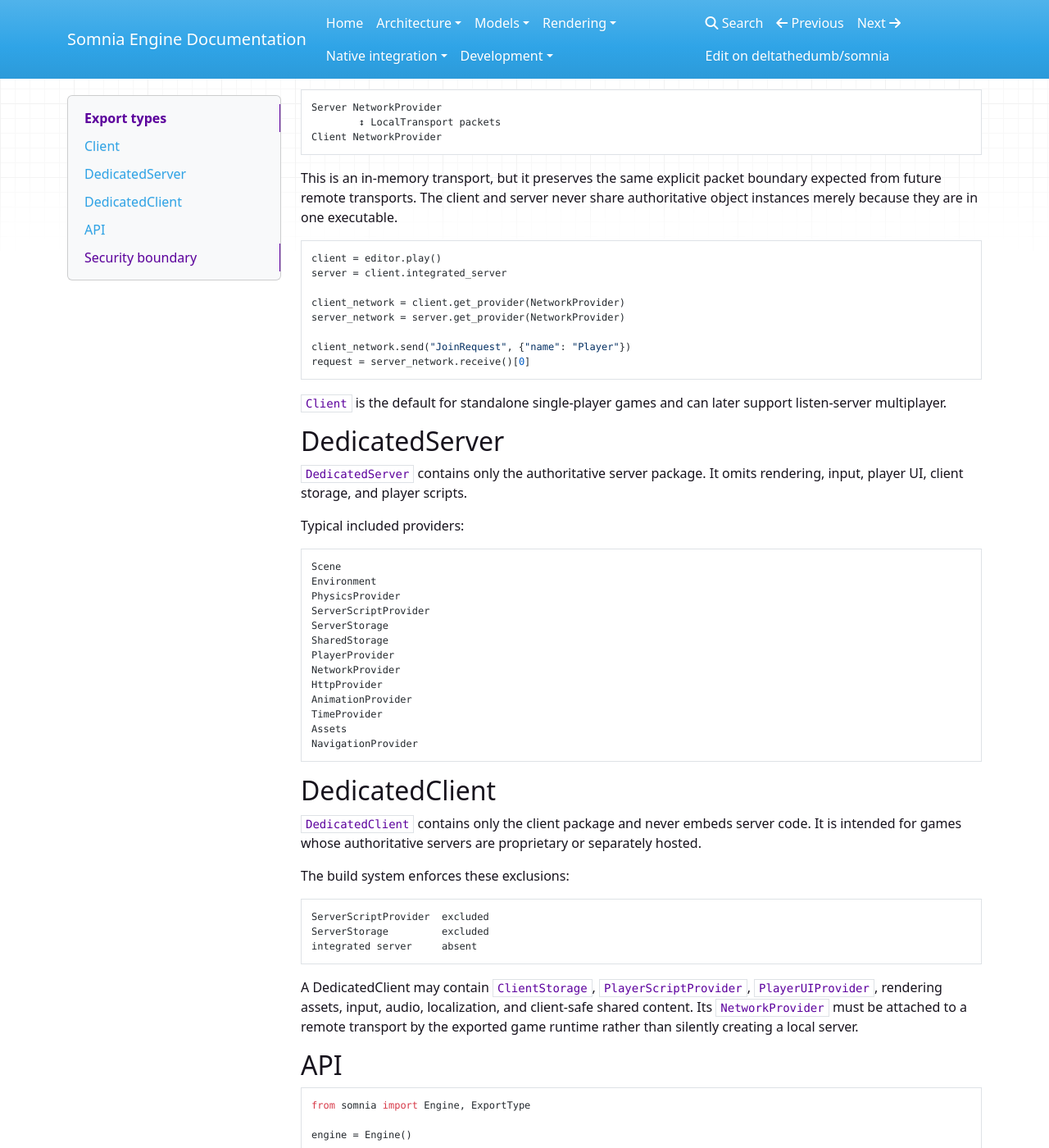
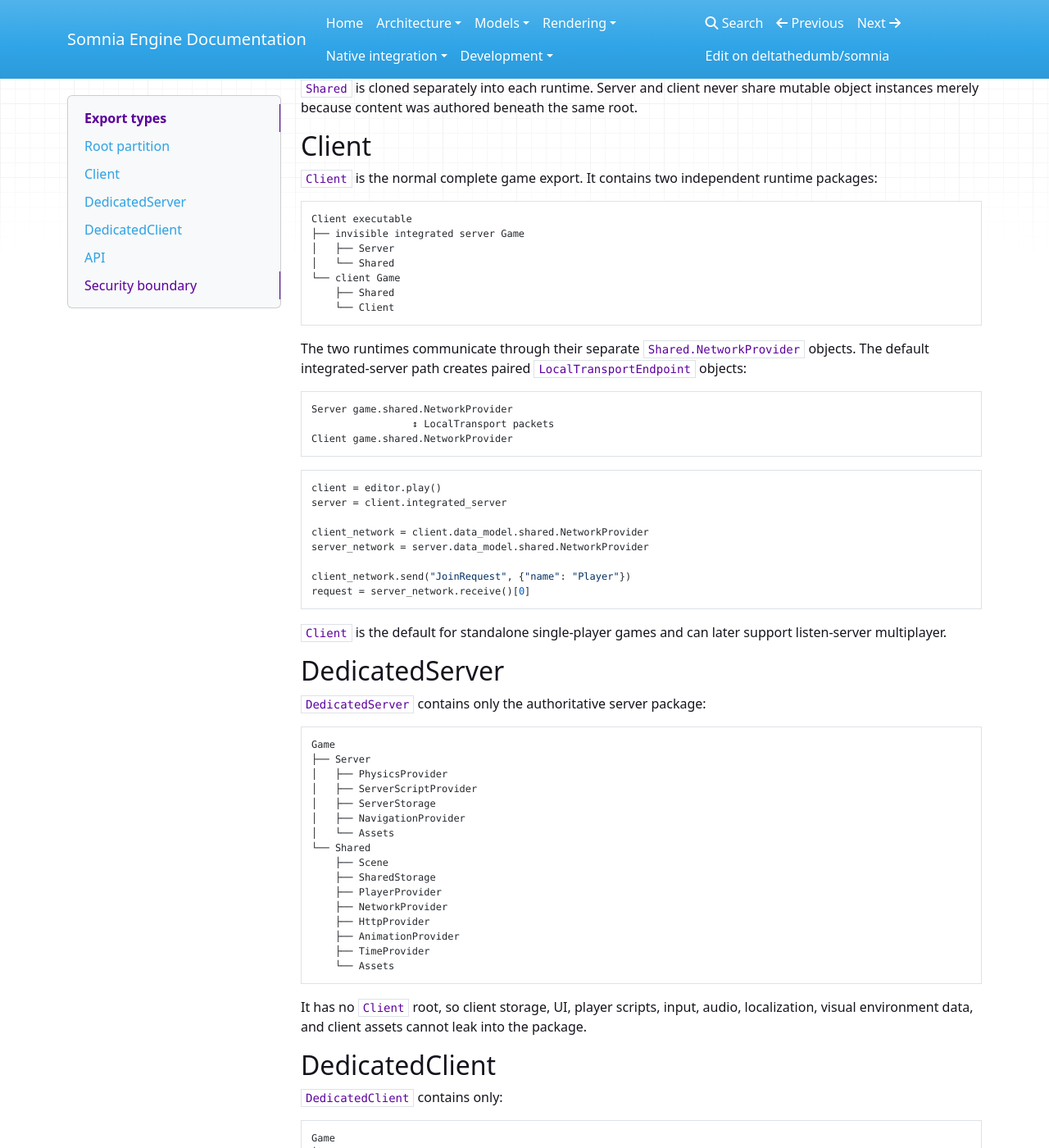
Before and after one commit to deltathedumb/somnia, an MkDocs documentation site: the page built from docs/exports.md, in a window 1280 px wide and 1400 px high, scrolled down 376 px. Shown: the whole window at 82% size. Built offline with MkDocs 1.6.1, drawn with Linux system fonts in a browser that asks for light colours; nearby versions of some CDN libraries; some of the changed text lies outside the part shown.

Commit message:
Document realm-root export partitioning

````diff
--- a/docs/exports.md
+++ b/docs/exports.md
@@ -1,6 +1,21 @@
 # Export types
 
-Somnia projects are always logically split into server and client runtimes. Exporting partitions the same authored `Game` hierarchy according to provider realm metadata.
+Somnia projects are authored beneath three fixed roots: `Server`, `Shared`, and `Client`. Exporting clones complete roots into independent runtime DataModels.
+
+## Root partition
+
+```text
+Authored Game
+├── Server
+├── Shared
+└── Client
+
+Server runtime          Client runtime
+├── Server              ├── Shared
+└── Shared              └── Client
+```
+
+`Shared` is cloned separately into each runtime. Server and client never share mutable object instances merely because content was authored beneath the same root.
 
 ## Client
 
@@ -8,26 +23,28 @@
 
 ```text
 Client executable
-├── invisible integrated server DataModel
-└── client DataModel
+├── invisible integrated server Game
+│   ├── Server
+│   └── Shared
+└── client Game
+    ├── Shared
+    └── Client
 ```
 
-The two runtimes communicate through their separate `NetworkProvider` objects. The default integrated-server path creates paired `LocalTransportEndpoint` objects:
+The two runtimes communicate through their separate `Shared.NetworkProvider` objects. The default integrated-server path creates paired `LocalTransportEndpoint` objects:
 
 ```text
-Server NetworkProvider
-        ↕ LocalTransport packets
-Client NetworkProvider
+Server game.shared.NetworkProvider
+                 ↕ LocalTransport packets
+Client game.shared.NetworkProvider
 ```
-
-This is an in-memory transport, but it preserves the same explicit packet boundary expected from future remote transports. The client and server never share authoritative object instances merely because they are in one executable.
 
 ```python
 client = editor.play()
 server = client.integrated_server
 
-client_network = client.get_provider(NetworkProvider)
-server_network = server.get_provider(NetworkProvider)
+client_network = client.data_model.shared.NetworkProvider
+server_network = server.data_model.shared.NetworkProvider
 
 client_network.send("JoinRequest", {"name": "Player"})
 request = server_network.receive()[0]
@@ -37,39 +54,42 @@
 
 ## DedicatedServer
 
-`DedicatedServer` contains only the authoritative server package. It omits rendering, input, player UI, client storage, and player scripts.
-
-Typical included providers:
+`DedicatedServer` contains only the authoritative server package:
 
 ```text
-Scene
-Environment
-PhysicsProvider
-ServerScriptProvider
-ServerStorage
-SharedStorage
-PlayerProvider
-NetworkProvider
-HttpProvider
-AnimationProvider
-TimeProvider
-Assets
-NavigationProvider
+Game
+├── Server
+│   ├── PhysicsProvider
+│   ├── ServerScriptProvider
+│   ├── ServerStorage
+│   ├── NavigationProvider
+│   └── Assets
+└── Shared
+    ├── Scene
+    ├── SharedStorage
+    ├── PlayerProvider
+    ├── NetworkProvider
+    ├── HttpProvider
+    ├── AnimationProvider
+    ├── TimeProvider
+    └── Assets
 ```
+
+It has no `Client` root, so client storage, UI, player scripts, input, audio, localization, visual environment data, and client assets cannot leak into the package.
 
 ## DedicatedClient
 
-`DedicatedClient` contains only the client package and never embeds server code. It is intended for games whose authoritative servers are proprietary or separately hosted.
-
-The build system enforces these exclusions:
+`DedicatedClient` contains only:
 
 ```text
-ServerScriptProvider  excluded
-ServerStorage         excluded
-integrated server     absent
+Game
+├── Shared
+└── Client
 ```
 
-A DedicatedClient may contain `ClientStorage`, `PlayerScriptProvider`, `PlayerUIProvider`, rendering assets, input, audio, localization, and client-safe shared content. Its `NetworkProvider` must be attached to a remote transport by the exported game runtime rather than silently creating a local server.
+It never embeds the `Server` root. Server scripts, server storage, authoritative physics configuration, navigation data, and server assets are therefore absent from the generated DataModel.
+
+Its `NetworkProvider` must be attached to a remote transport by the exported runtime rather than silently creating a local server.
 
 ## API
 
@@ -85,13 +105,17 @@
 )
 ```
 
-Each plan contains one or two `RuntimePackage` objects with independently cloned DataModels.
+Each plan contains one or two `RuntimePackage` objects with independently cloned Games.
 
 ```python
 client_package = proprietary_client_plan.package_for("client")
-print(client_package.provider_names())
+print(client_package.root_names())
+# ["Shared", "Client"]
+
+print(client_package.provider_paths())
+# ["Shared.Scene", ..., "Client.InputProvider", ...]
 ```
 
 ## Security boundary
 
-The export partition is a packaging boundary, not merely an execution flag. A DedicatedClient's cloned DataModel does not contain server-only providers or their descendants. Server secrets, private scripts, and proprietary authority logic must be placed under server-only providers so they never enter client output.
+The root partition is a packaging boundary, not merely an execution flag. A DedicatedClient's Game does not contain the `Server` root or any descendant. Secrets, private scripts, authoritative native libraries, and proprietary logic must be placed beneath `Server` so they never enter client output.
````
